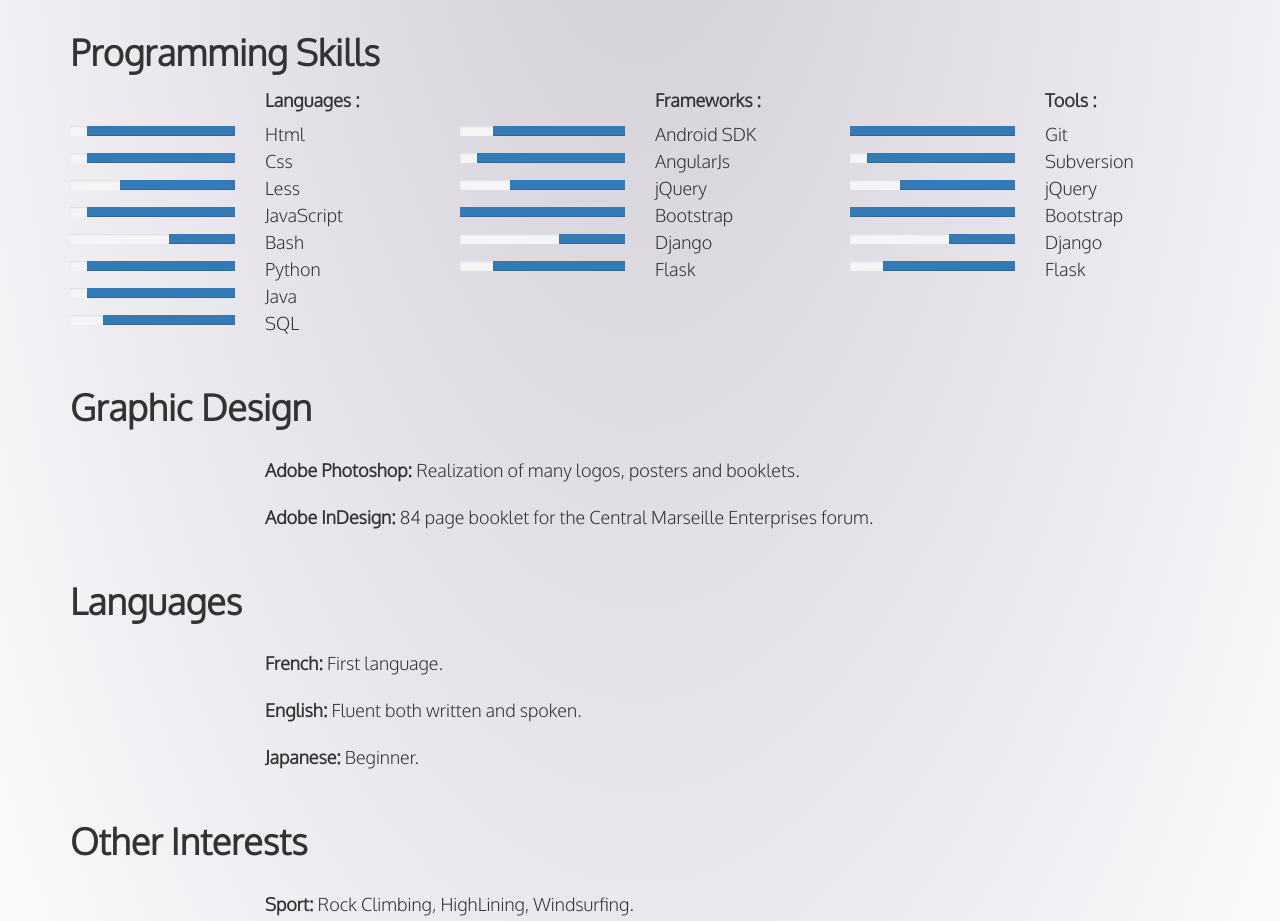
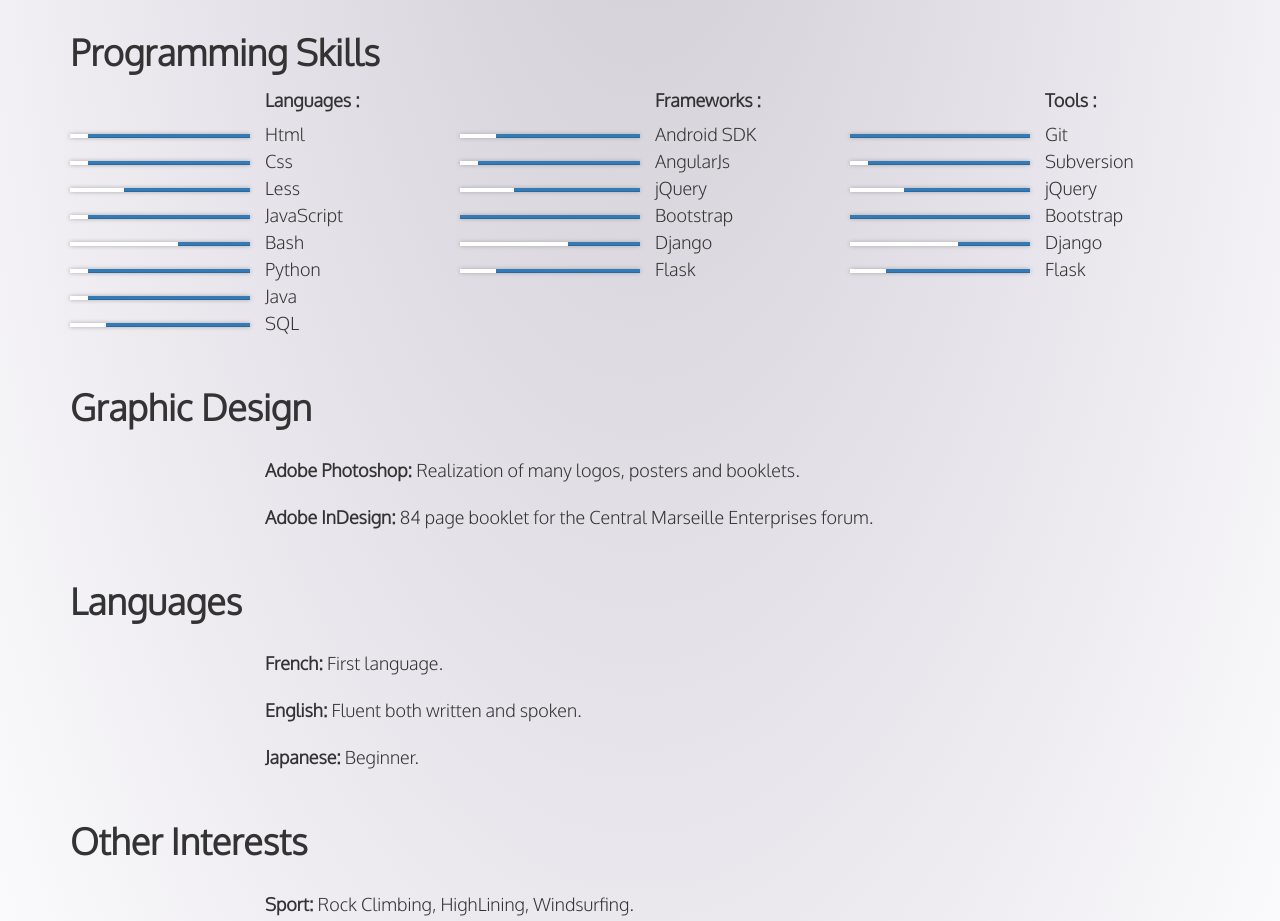
Before and after one commit to TimotheeJeannin/TimotheeJeannin.github.io, a plain HTML site: page index.html in a window 1280 px wide. Shown: the part 1860-2781 px from the top of the page. Drawn offline with nearby package versions, Linux system fonts and the light colour scheme.

Commit message:
Improved skill design.

```diff
--- a/index.css
+++ b/index.css
@@ -35,10 +35,12 @@ body {
 }
 
 div.progress {
+    background-color: #ffffff;
     border-radius: 0;
-    margin-top: 5px;
-    margin-bottom: 5px;
-    height: 10px;
+    margin-top: 13px;
+    box-shadow: 0 0 4px #a8a8a8;
+    margin-bottom: 3px;
+    height: 4px;
 }
 
 div.progress div.progress-bar {
--- a/index.html
+++ b/index.html
@@ -211,7 +211,7 @@
                     </div>
 
                     <div class="row" ng-repeat="(skillName, skillEvaluation) in skillSet">
-                        <div class="col-sm-6">
+                        <div class="col-sm-6" style="padding-right: 0">
                             <div class="progress">
                                 <div class="progress-bar" role="progressbar"
                                      ng-style="{ 'width' : skillEvaluation}"></div>
```
